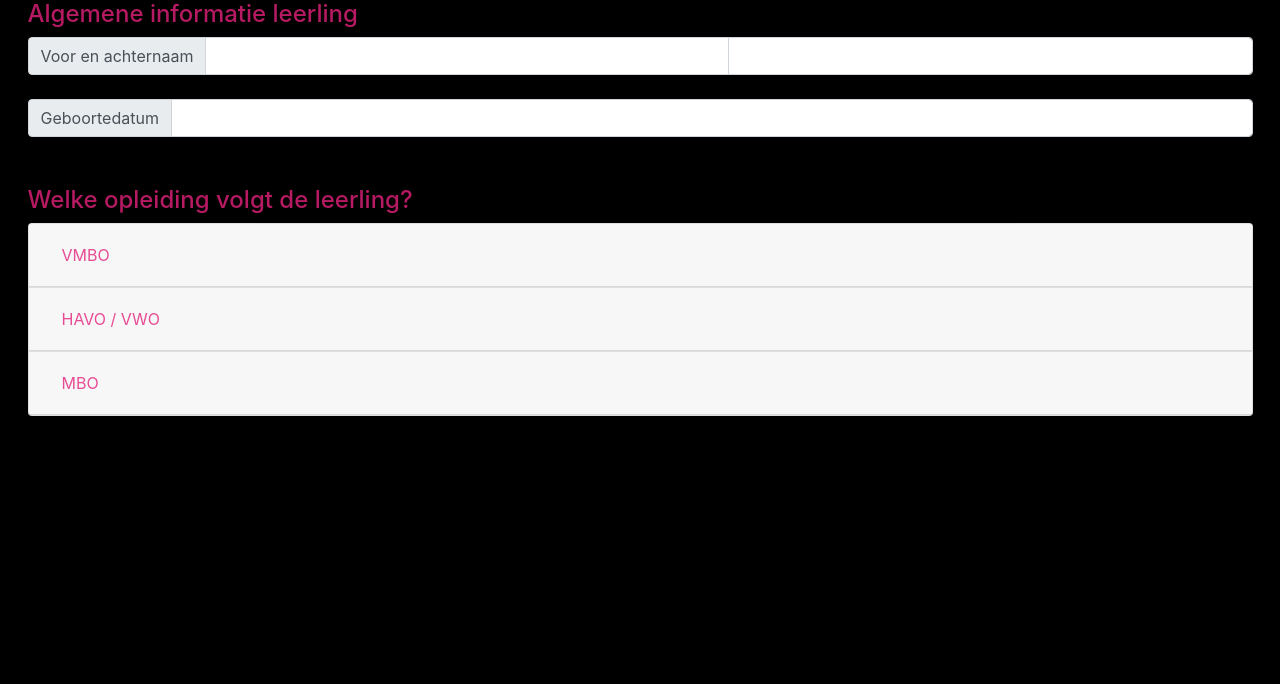
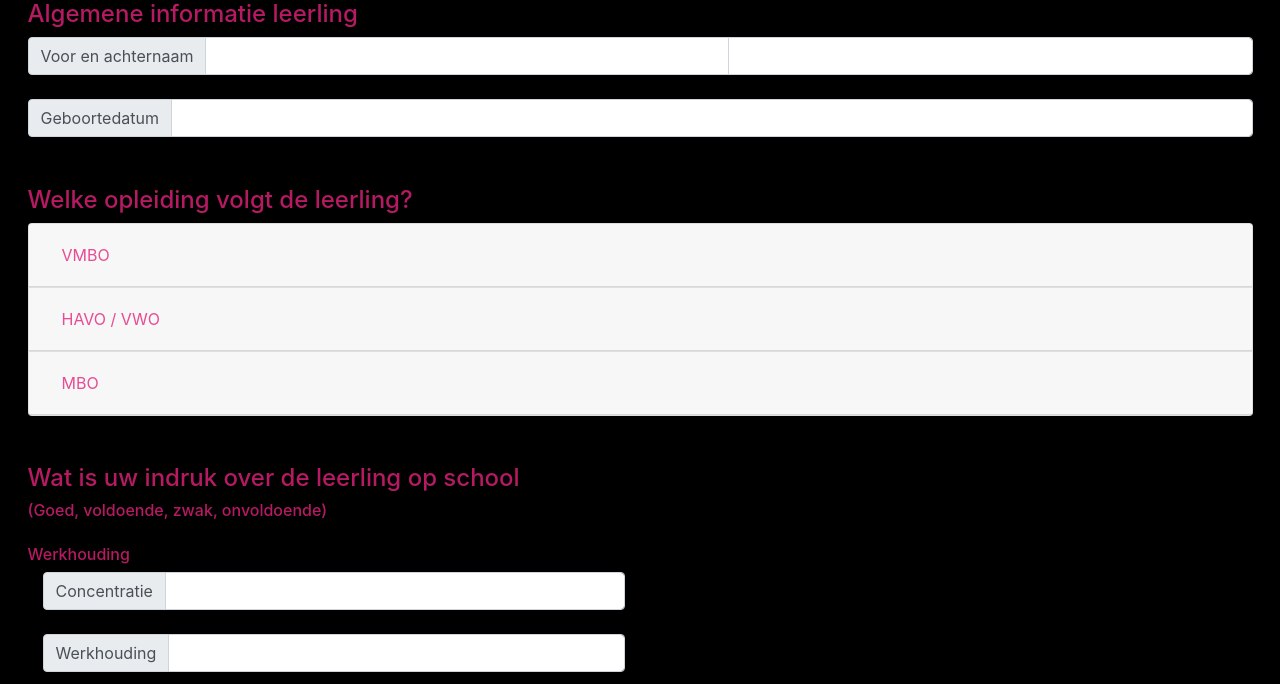
Before and after one commit to JessedeJong/Keuzedeel, a PHP site: page / in a window 1280 px wide. Shown: the part 212-896 px from the top of the page. Before the commit the page ends 628 px from the top, so only its background shows below. Run offline with PHP 8.4, Linux system fonts and the light colour scheme.

Commit message:
Switched css to scss and added Work ethic fields

```diff
--- /dev/null
+++ b/css/index.scss
@@ -0,0 +1,5 @@
+/*!
+ * Copyright (c) 2018 Jesse de Jong
+ */
+@import "components/core/core";
+@import "components/colors/colors";
--- a/css/style.css
+++ b/css/style.css
@@ -1,9 +1,11 @@
+/*!
+ * Copyright (c) 2018 Jesse de Jong
+ */
 html, body, header {
   color: #000;
   font-family: 'Roboto', sans-serif;
-    background-color: #000000!important;
-    border: none !important;
-}
+  background-color: #000000 !important;
+  border: none !important; }
 
 header {
   background-image: url("https://images.pexels.com/photos/270360/pexels-photo-270360.jpeg?cs=srgb&dl=business-code-coding-270360.jpg&fm=jpg");
@@ -11,39 +13,29 @@ header {
   margin: 0 !important;
   padding: 0 !important;
   height: auto;
-    width: 100%;
-}
-
-.bg-black {
-    background-color: #000000 !important;
-}
+  width: 100%; }
 
 form {
-    margin: 1%;
-}
+  margin: 1%; }
 
-h4 {
-    color: rgba(226, 33, 123, 0.8) !important;
-}
+h4, h6 {
+  color: rgba(226, 33, 123, 0.8) !important; }
+
+.spacer {
+  margin-top: 2%; }
+
+.logo {
+  max-height: 150px; }
 
 .purple {
-    color: rgba(226, 33, 123, 0.8) !important;
-}
+  color: rgba(226, 33, 123, 0.8) !important; }
 
 .custom-border:focus {
   border-color: rgba(226, 33, 123, 0.8) !important;
-    box-shadow: 0 1px 1px rgba(0, 0, 0, 0.075) inset, 0 0 8px rgba(226, 33, 123, 1) !important;
-    outline: 0 none !important;
-}
+  box-shadow: 0 1px 1px rgba(0, 0, 0, 0.075) inset, 0 0 8px #e2217b !important;
+  outline: 0 none !important; }
 
 .nav-link {
-    color: rgba(226, 33, 123, 0.8) !important;
-}
+  color: rgba(226, 33, 123, 0.8) !important; }
 
-.spacer {
-    margin-top: 2%;
-}
-
-.logo {
-    max-height: 150px;
-}
+/*# sourceMappingURL=style.css.map */
--- a/index.php
+++ b/index.php
@@ -77,6 +77,27 @@
                 </div>
             </div>
         </div>
+        <div class="spacer"></div>
+        <br>
+        <h4>Wat is uw indruk over de leerling op school</h4>
+        <h6>(Goed, voldoende, zwak, onvoldoende)</h6>
+        <div class="spacer"></div>
+        <h6>Werkhouding</h6>
+        <div class="col-md-6">
+            <div class="input-group">
+                <div class="input-group-prepend">
+                    <span class="input-group-text">Concentratie</span>
+                </div>
+                <input type="text" class="form-control custom-border" name="concentration">
+            </div>
+            <br>
+            <div class="input-group">
+                <div class="input-group-prepend">
+                    <span class="input-group-text">Werkhouding</span>
+                </div>
+                <input type="text" class="form-control custom-border" name="workethic">
+            </div>
+        </div>
     </form>
 </div>
 <footer>
```
Also changed, not shown: css/components/colors/colors.scss (added, +13 -0 lines), css/components/core/core.scss (added, +31 -0 lines), 1 other file. Lines whose indentation alone changed are shown as unchanged.
